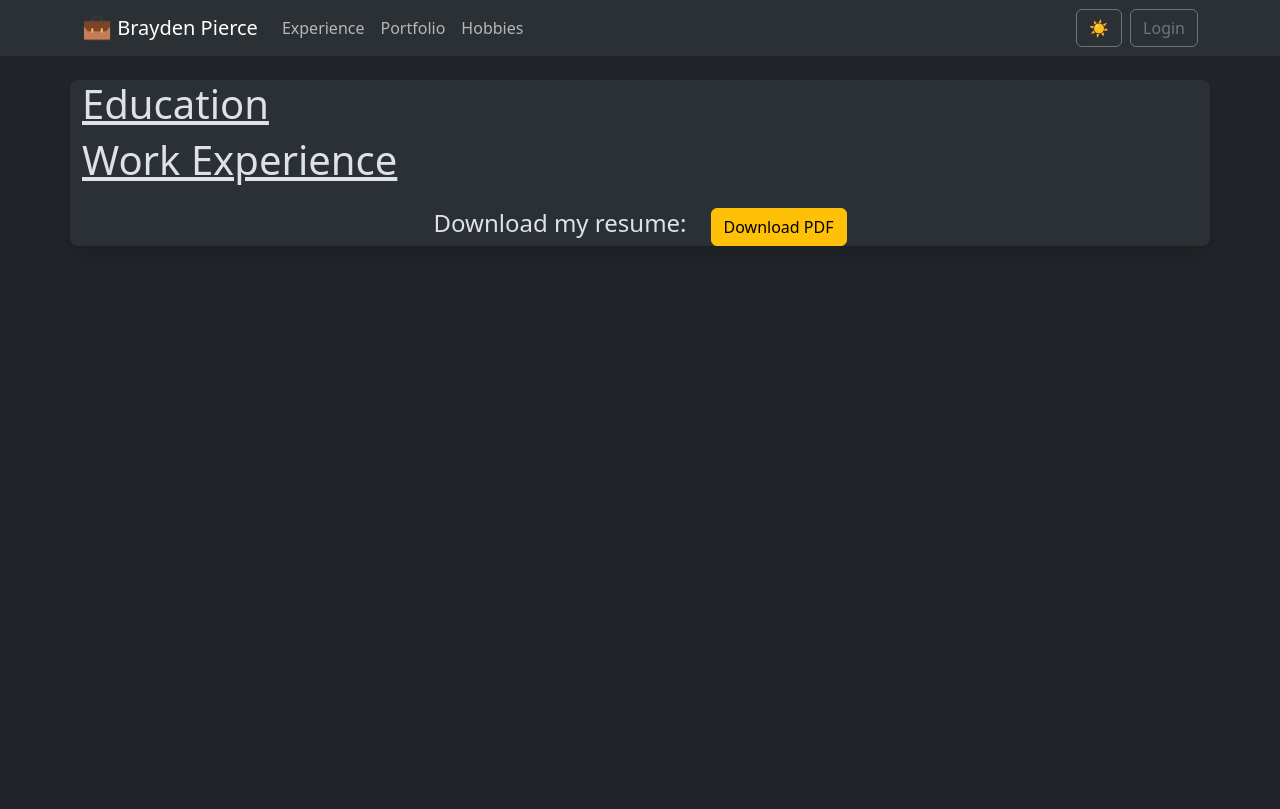
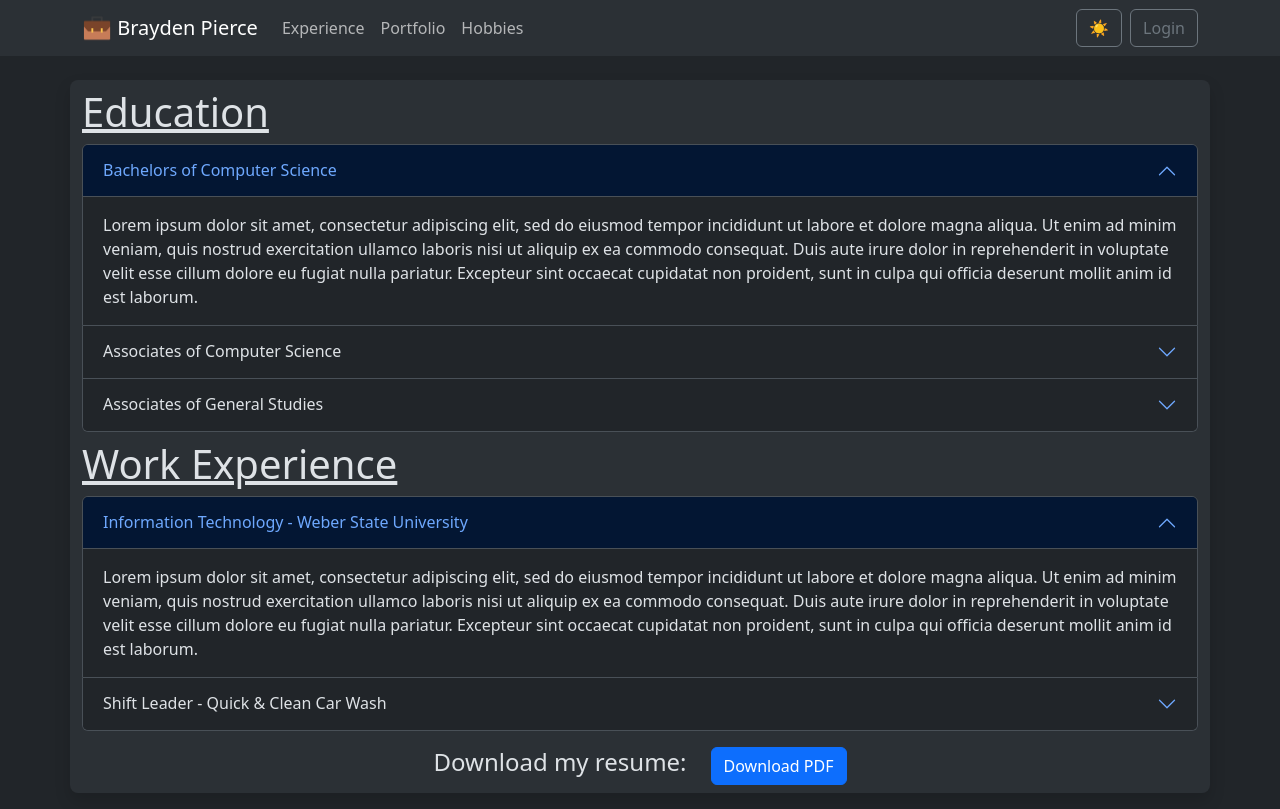
Before and after one commit to BraydenPierce/My-Portfolio-Webpage, a React (Create React App) app in the folder frontend/: page /experience in a window 1280 px wide. Built offline with nearby package versions, Linux system fonts and the light colour scheme.

Commit message:
accordians for the xp layout

```diff
--- a/frontend/src/pages/xp.jsx
+++ b/frontend/src/pages/xp.jsx
@@ -1,21 +1,86 @@
 import { Container, Button, Row, Col } from "react-bootstrap";
+import Accordion from "react-bootstrap/Accordion"
 import resume from "../assets/resume.pdf";
 
 const Xp = () => {
   return (
     <Container className="mt-4 bg-body-tertiary shadow rounded-3">
-      <Row>
+      <Row className="pt-2">
         <h1 className="text-decoration-underline">Education</h1>
+        <Accordion defaultActiveKey="0">
+          <Accordion.Item eventKey="0">
+            <Accordion.Header>Bachelors of Computer Science</Accordion.Header>
+            <Accordion.Body>
+              Lorem ipsum dolor sit amet, consectetur adipiscing elit, sed do
+              eiusmod tempor incididunt ut labore et dolore magna aliqua. Ut enim ad
+              minim veniam, quis nostrud exercitation ullamco laboris nisi ut
+              aliquip ex ea commodo consequat. Duis aute irure dolor in
+              reprehenderit in voluptate velit esse cillum dolore eu fugiat nulla
+              pariatur. Excepteur sint occaecat cupidatat non proident, sunt in
+              culpa qui officia deserunt mollit anim id est laborum.
+            </Accordion.Body>
+          </Accordion.Item>
+          <Accordion.Item eventKey="1">
+            <Accordion.Header>Associates of Computer Science</Accordion.Header>
+            <Accordion.Body>
+              Lorem ipsum dolor sit amet, consectetur adipiscing elit, sed do
+              eiusmod tempor incididunt ut labore et dolore magna aliqua. Ut enim ad
+              minim veniam, quis nostrud exercitation ullamco laboris nisi ut
+              aliquip ex ea commodo consequat. Duis aute irure dolor in
+              reprehenderit in voluptate velit esse cillum dolore eu fugiat nulla
+              pariatur. Excepteur sint occaecat cupidatat non proident, sunt in
+              culpa qui officia deserunt mollit anim id est laborum.
+            </Accordion.Body>
+          </Accordion.Item>
+          <Accordion.Item eventKey="2">
+            <Accordion.Header>Associates of General Studies</Accordion.Header>
+            <Accordion.Body>
+              Lorem ipsum dolor sit amet, consectetur adipiscing elit, sed do
+              eiusmod tempor incididunt ut labore et dolore magna aliqua. Ut enim ad
+              minim veniam, quis nostrud exercitation ullamco laboris nisi ut
+              aliquip ex ea commodo consequat. Duis aute irure dolor in
+              reprehenderit in voluptate velit esse cillum dolore eu fugiat nulla
+              pariatur. Excepteur sint occaecat cupidatat non proident, sunt in
+              culpa qui officia deserunt mollit anim id est laborum.
+            </Accordion.Body>
+          </Accordion.Item>
+      </Accordion>
       </Row>
-      <Row>
+      <Row className="pt-2">
         <h1 className="text-decoration-underline">Work Experience</h1>
+        <Accordion defaultActiveKey="0">
+          <Accordion.Item eventKey="0">
+            <Accordion.Header>Information Technology - Weber State University</Accordion.Header>
+            <Accordion.Body>
+              Lorem ipsum dolor sit amet, consectetur adipiscing elit, sed do
+              eiusmod tempor incididunt ut labore et dolore magna aliqua. Ut enim ad
+              minim veniam, quis nostrud exercitation ullamco laboris nisi ut
+              aliquip ex ea commodo consequat. Duis aute irure dolor in
+              reprehenderit in voluptate velit esse cillum dolore eu fugiat nulla
+              pariatur. Excepteur sint occaecat cupidatat non proident, sunt in
+              culpa qui officia deserunt mollit anim id est laborum.
+            </Accordion.Body>
+          </Accordion.Item>
+          <Accordion.Item eventKey="1">
+            <Accordion.Header>Shift Leader - Quick & Clean Car Wash</Accordion.Header>
+            <Accordion.Body>
+              Lorem ipsum dolor sit amet, consectetur adipiscing elit, sed do
+              eiusmod tempor incididunt ut labore et dolore magna aliqua. Ut enim ad
+              minim veniam, quis nostrud exercitation ullamco laboris nisi ut
+              aliquip ex ea commodo consequat. Duis aute irure dolor in
+              reprehenderit in voluptate velit esse cillum dolore eu fugiat nulla
+              pariatur. Excepteur sint occaecat cupidatat non proident, sunt in
+              culpa qui officia deserunt mollit anim id est laborum.
+            </Accordion.Body>
+          </Accordion.Item>
+      </Accordion>
       </Row>
-      <Row className="align-items-center justify-content-center m-3">
+      <Row className="align-items-center justify-content-center m-3 pb-2">
         <Col xs="auto" className="d-flex">
           <h4>Download my resume: </h4>
         </Col>
         <Col xs="auto" className="d-flex">
-          <Button variant="warning" href={resume} target="_blank" rel="noopener noreferrer">
+          <Button href={resume} target="_blank" rel="noopener noreferrer">
             Download PDF
           </Button>
         </Col>
```
